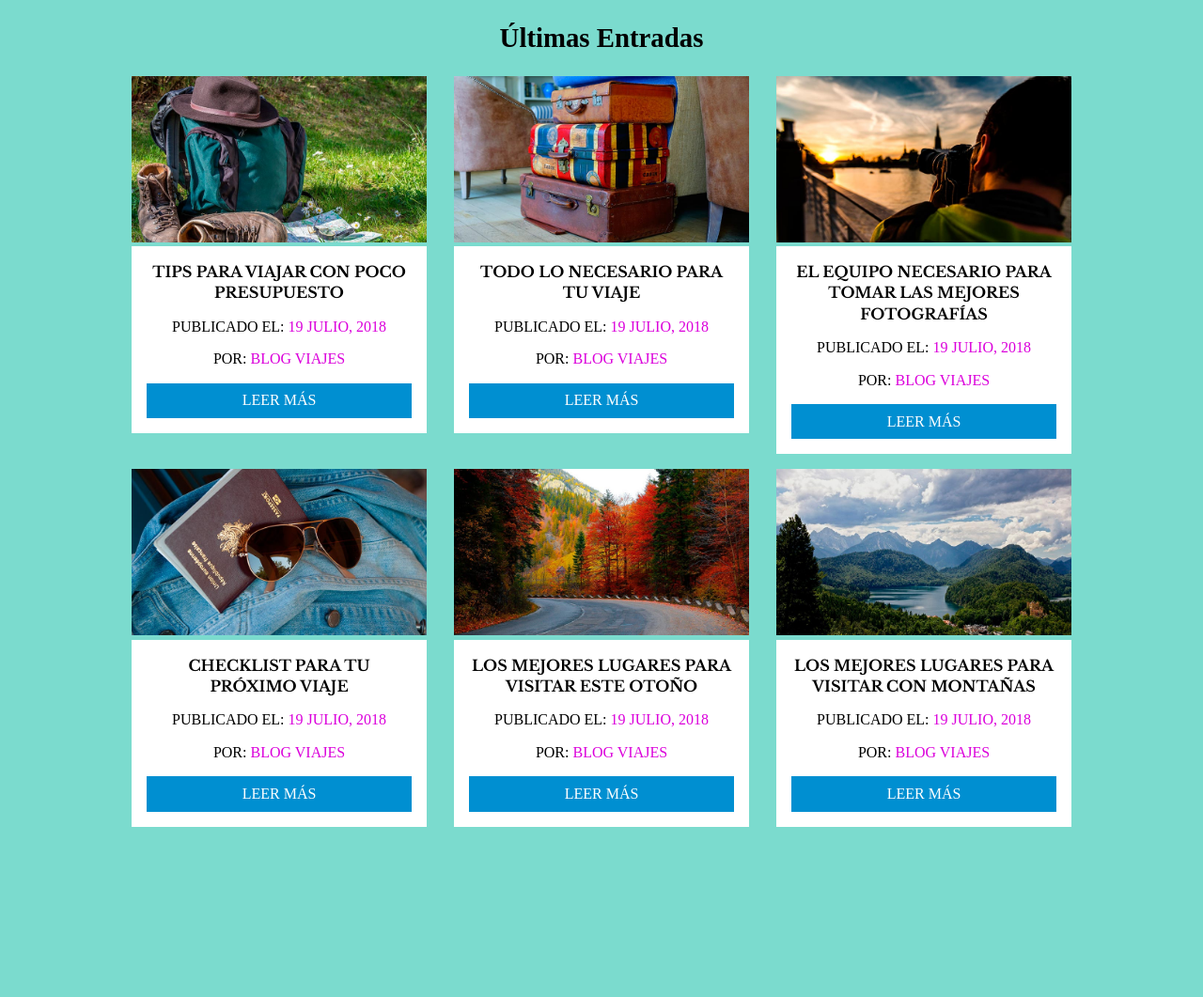
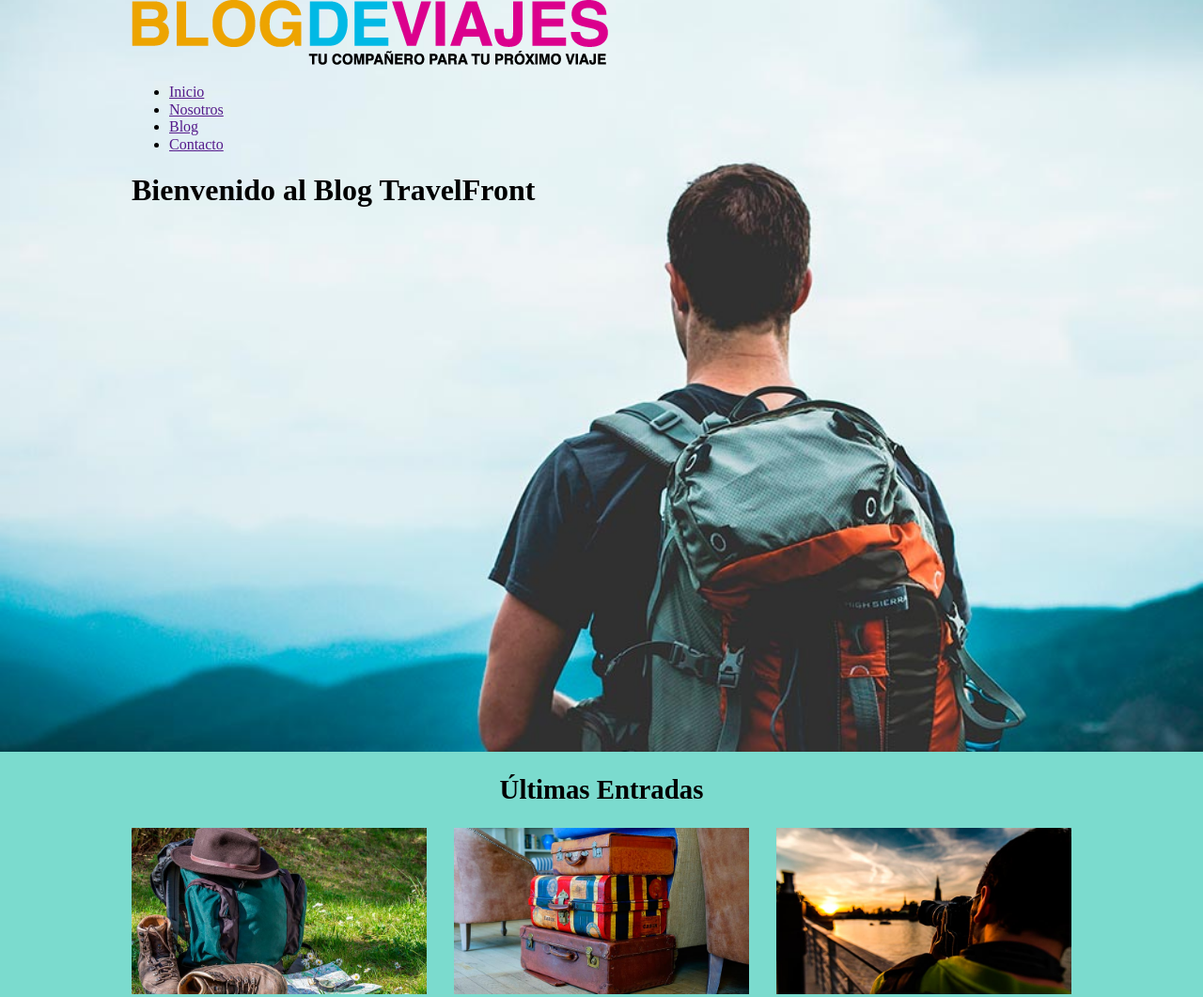
Before and after one commit to lrg1980/travelfront, a plain HTML site: page index.html in a window 1280 px wide. Shown: the top 1061 px of the page at 94% size. Before the commit the page ends 896 px from the top, so only its background shows below. Drawn offline with nearby package versions, Linux system fonts and the light colour scheme.

Commit message:
Inicio de proyecto

```diff
--- a/css/styles.css
+++ b/css/styles.css
@@ -21,6 +21,15 @@ h3 {
 img {
      max-width: 100%;
 }
+/* Header */
+.hero {
+     background-image: url(../img/hero.jpg);
+     height: 100vh;
+     background-size: cover;
+     background-repeat: no-repeat;
+     background-position: center center;
+}
+/* Contenido */
 
 @media screen and  (min-width: 480px) {
      .contenido-principal {
--- a/index.html
+++ b/index.html
@@ -11,6 +11,29 @@
 
 </head>
 <body>
+    <header class="header hero">
+        <div class="barra">
+            <div class="contenedor">
+                <div class="logo">
+                    <img src="img/logo.png" class="logo-img" alt="Logo Blog TravelFront">
+                </div>
+                <div class="navegacion">
+                    <ul>
+                      <li><a href="">Inicio</a></li>
+                      <li><a href="">Nosotros</a></li>
+                      <li><a href="">Blog</a></li>
+                      <li><a href="">Contacto</a></li>
+                    </ul>
+                </div>
+            </div>
+        </div>
+        <div class="header-contenido">
+            <div class="contenedor">
+                <h1>Bienvenido al Blog TravelFront</h1>
+            </div>
+        </div>
+    </header>
+
     <div class="contenedor">
             <main class="contenido-principal">
                 <h2>Últimas Entradas</h2>
```
Also changed, not shown: img/logo.png (added).
